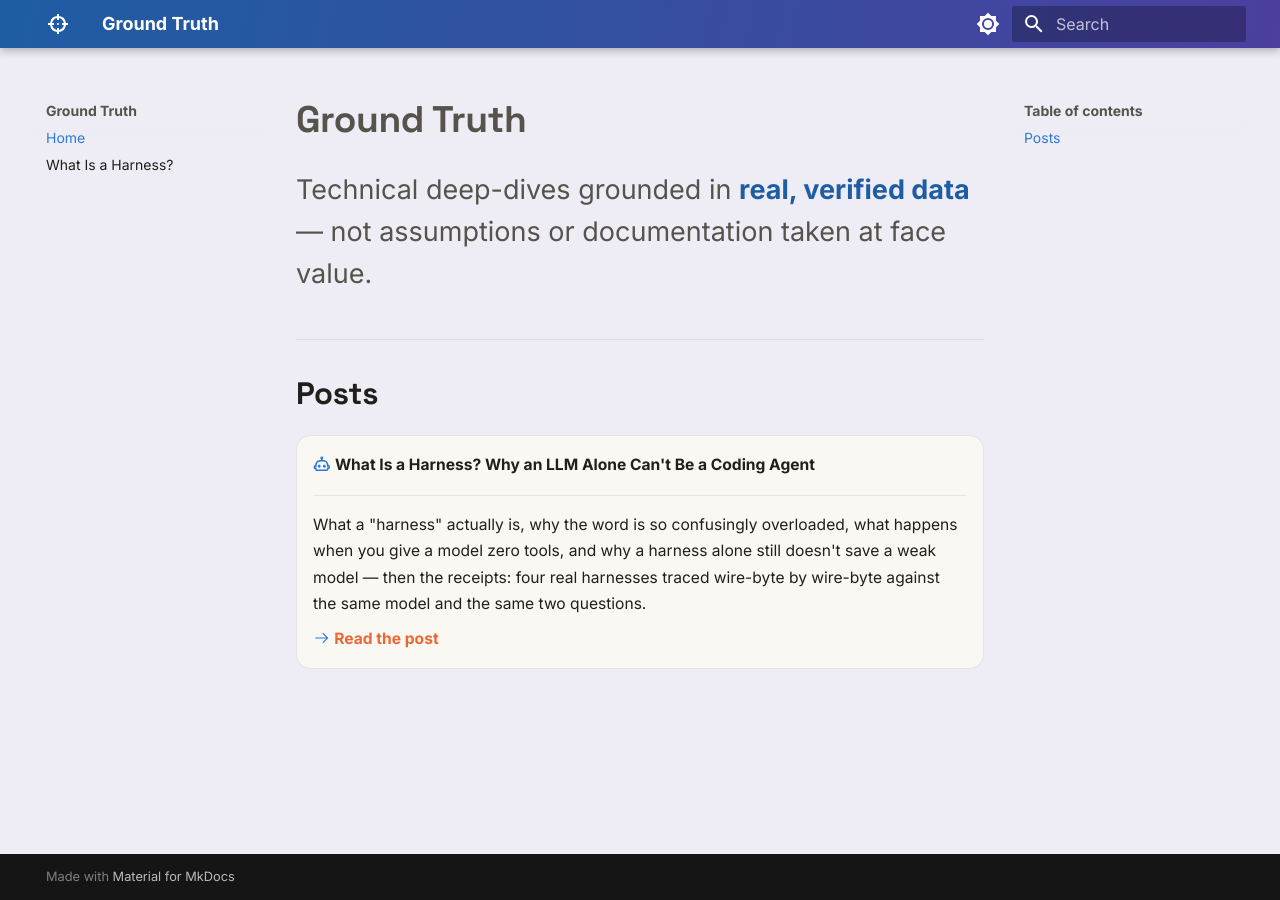
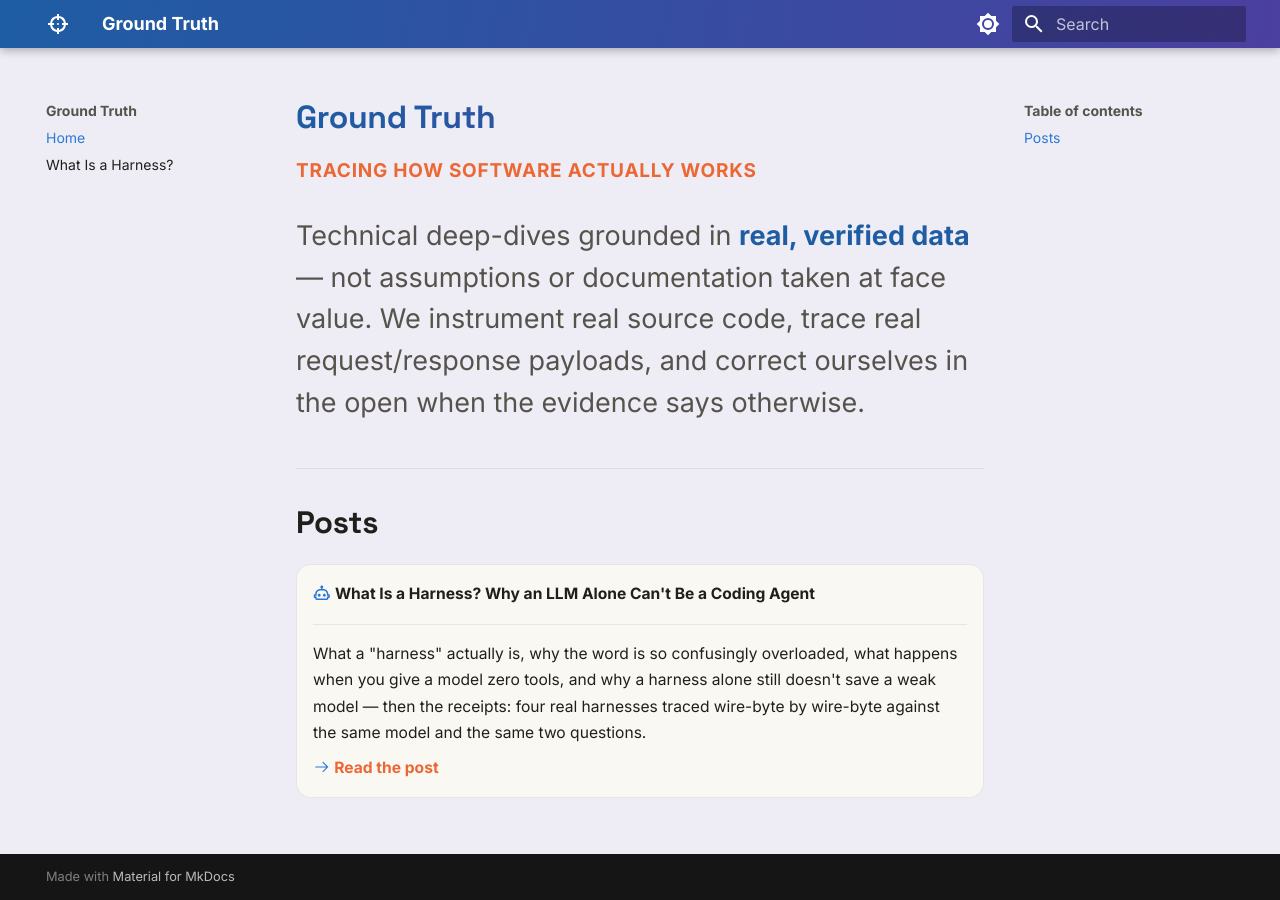
Before and after one commit to s4sarath/ground-truth, an MkDocs documentation site: the page built from docs/index.md, in a window 1280 px wide. Built offline with MkDocs 1.6.1 and Material for MkDocs 9.7.7, drawn with Linux system fonts in a browser that asks for light colours.

Commit message:
Homepage title: smaller, gradient-text wordmark, added a subtitle
- "Ground Truth" H1 scoped down from 1.85rem (post-title size) to
  1.6rem, gradient-filled in the same blue-to-purple as the header
  bar instead of flat text -- reads as a designed wordmark, not a
  plain heading
- New eyebrow subtitle line, "Tracing how software actually works",
  between the title and the existing longer tagline
- Tagline itself expanded by one sentence for a bit more concrete
  detail on what "verified data" actually means here (source
  instrumentation, real trace payloads, visible self-correction)

```diff
--- a/docs/index.md
+++ b/docs/index.md
@@ -1,6 +1,8 @@
-# Ground Truth
+# Ground Truth {: .gt-site-title }
 
-<p class="hero-tagline" markdown>Technical deep-dives grounded in **real, verified data** — not assumptions or documentation taken at face value.</p>
+<p class="hero-subtitle">Tracing how software actually works</p>
+
+<p class="hero-tagline" markdown>Technical deep-dives grounded in **real, verified data** — not assumptions or documentation taken at face value. We instrument real source code, trace real request/response payloads, and correct ourselves in the open when the evidence says otherwise.</p>
 
 ## Posts
 
--- a/docs/stylesheets/extra.css
+++ b/docs/stylesheets/extra.css
@@ -87,6 +87,26 @@
 }
 .md-typeset strong {
   color: var(--md-default-fg-color);
+}
+
+/* ---- Homepage site title: smaller than a post's h1, gradient-text wordmark
+   tying it to the header bar instead of plain flat-color Space Grotesk ---- */
+.md-typeset h1.gt-site-title {
+  font-size: 1.6rem;
+  margin-bottom: 0.3em;
+  background: linear-gradient(100deg, var(--gt-blue-dark) 0%, #4b3fa0 100%);
+  -webkit-background-clip: text;
+  background-clip: text;
+  -webkit-text-fill-color: transparent;
+  color: transparent;
+}
+.hero-subtitle {
+  font-size: 0.95rem;
+  font-weight: 600;
+  letter-spacing: 0.04em;
+  text-transform: uppercase;
+  color: var(--gt-orange);
+  margin: 0 0 0.8rem 0;
 }
 
 /* ---- Hero tagline on the homepage ---- */
```
